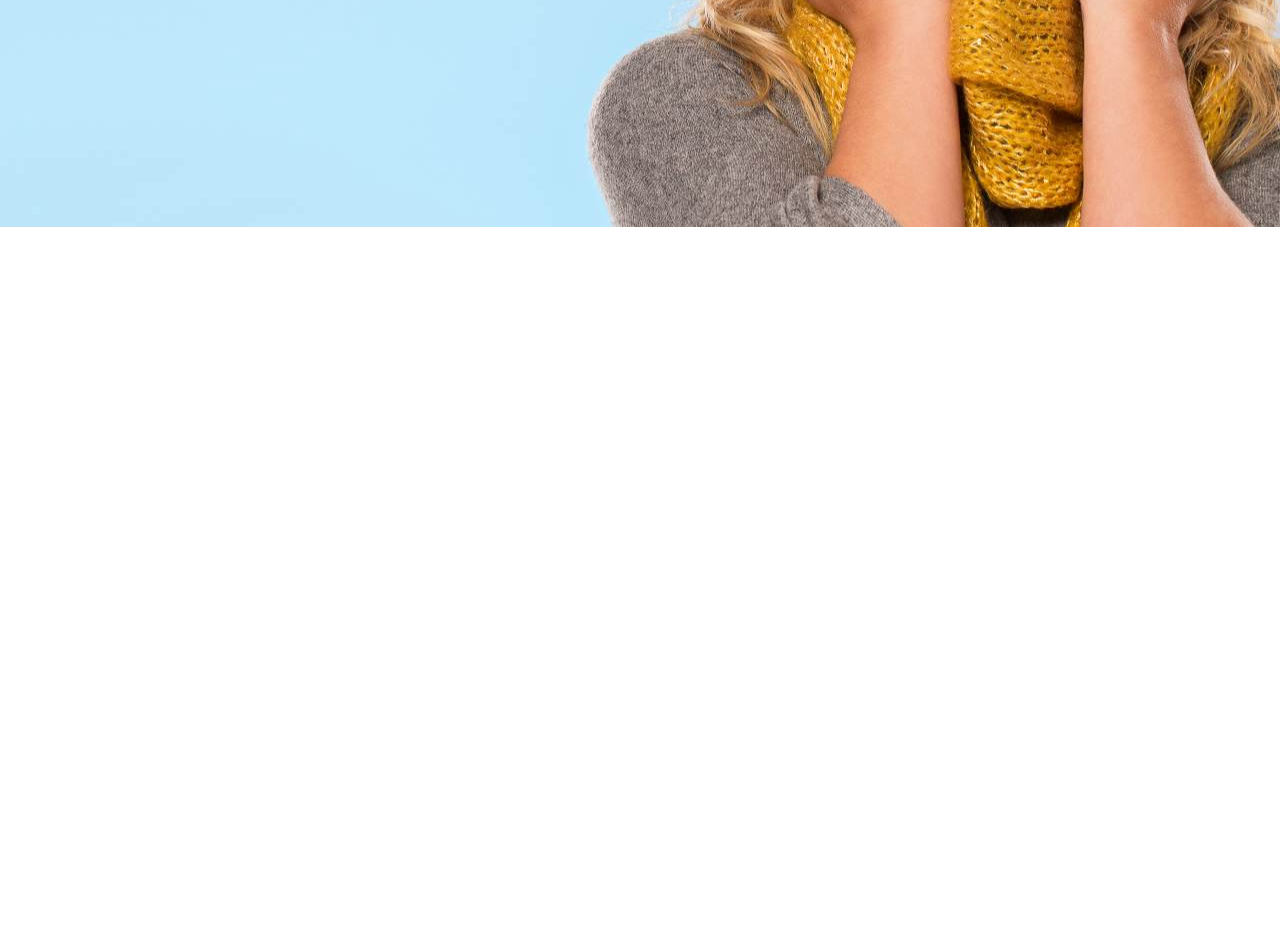
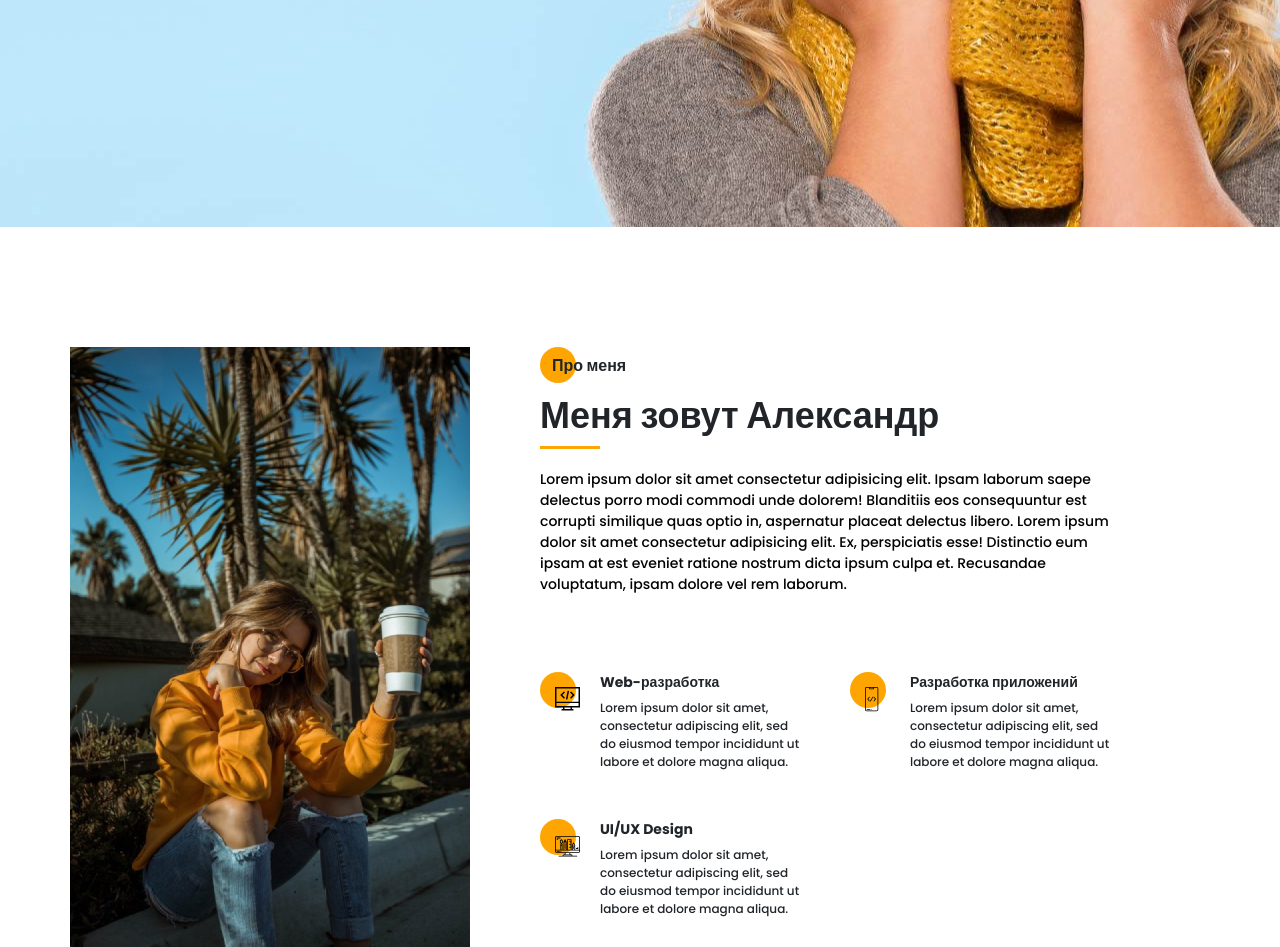
Before and after one commit to MrUnderSan/Portfolio, a website: page src/index.html in a window 1280 px wide. Shown: the part 573-1520 px from the top of the page. Before the commit the page ends 800 px from the top, so only its background shows below. Drawn offline with nearby package versions, Linux system fonts and the light colour scheme; files that its build step writes are made by us from their sources; files whose address does not match are found by name.

Commit message:
add about

```diff
--- a/src/index.html
+++ b/src/index.html
@@ -127,6 +127,70 @@
         </div>
     </section>
 
+    <section class="about">
+        <div class="container">
+            <div class="about__wrapper">
+                <div class="about__photo">
+                    <img src="img/main_photo.jpg" alt="photo">
+                </div>
+                <div class="about__descr">
+                    <h2 class="title title_fz16 about__title">
+                        Про меня
+                    </h2>
+                    <div class="title title_fz36 about__subtitle">Меня зовут Александр</div>
+                    <div class="divider"></div>
+                    <p class="about__text">
+                        Lorem ipsum dolor sit amet consectetur adipisicing elit. Ipsam laborum saepe delectus porro modi commodi unde dolorem! Blanditiis eos consequuntur est corrupti similique quas optio in, aspernatur placeat delectus libero.
+                        Lorem ipsum dolor sit amet consectetur adipisicing elit. Ex, perspiciatis esse! Distinctio eum ipsam at est eveniet ratione nostrum dicta ipsum culpa et. Recusandae voluptatum, ipsam dolore vel rem laborum.
+                    </p>
+                </div>
+
+                <div class="about__skills">
+                    <div class="about__skills-item">
+                        <div class="about__skills-circle">
+                            <img src="icons/about_me/web_development.svg" alt="dew-dew">
+                        </div>
+                        <div>
+                            <div class="title title_fz14">
+                                Web-разработка
+                            </div>
+                            <div class="about__skills-text">
+                                Lorem ipsum dolor sit amet, consectetur adipiscing elit, sed do eiusmod tempor incididunt ut labore et dolore magna aliqua.
+                            </div>
+                        </div>
+                    </div>
+                    <div class="about__skills-item">
+                        <div class="about__skills-circle">
+                            <img src="icons/about_me/mobile_dev.svg" alt="mobile-dew">
+                        </div>
+                        <div>
+                            <div class="title title_fz14">
+                                Разработка приложений
+                            </div>
+                            <div class="about__skills-text">
+                                Lorem ipsum dolor sit amet, consectetur adipiscing elit, sed do eiusmod tempor incididunt ut labore et dolore magna aliqua.
+                            </div>
+                        </div>
+                    </div>
+                    <div class="about__skills-item">
+                        <div class="about__skills-circle">
+                            <img src="icons/about_me/design.svg" alt="web-design">
+                        </div>
+                        <div>
+                            <div class="title title_fz14">
+                                UI/UX Design
+                            </div>
+                            <div class="about__skills-text">
+                                Lorem ipsum dolor sit amet, consectetur adipiscing elit, sed do eiusmod tempor incididunt ut labore et dolore magna aliqua.
+                            </div>
+                        </div>
+                    </div>
+                </div>
+
+            </div>
+        </div>
+    </section>
+
     <script src="js/script.js"></script>
 </body>
 </html>
--- /dev/null
+++ b/src/sass/blocks/_about.scss
@@ -0,0 +1,63 @@
+.about {
+    padding-top: 120px;
+    &__wrapper {
+        display: grid;
+        grid-template-columns: 400px 570px;
+        grid-template-rows: minmax(245px, auto) minmax(255px, auto);
+        grid-auto-rows: minmax(245px, auto);
+        column-gap: 70px;
+        row-gap: 40px;
+    }
+    &__photo {
+        grid-row: 1/3;
+        img {
+            width: 100%;
+        }
+    }
+    &__descr {
+        padding-top: 6px;
+        .divider {
+            margin-top: 0;
+        }
+    }
+    &__title {
+        position: relative;
+        padding-left: 12px;
+        padding-top: 1px;
+        @include before_circle;
+    }
+    &__text {
+        margin-top: 20px;
+        font-size: 14px;
+        line-height: 21px;
+        color: #000000;
+    }
+    &__skills {
+        display: grid;
+        grid-template: repeat(2, minmax(115px, auto)) / repeat(2, 260px);
+        grid-auto-rows: 1fr;
+        column-gap: 50px;
+        row-gap: 20px;
+        &-item {
+            display: grid;
+            grid-template-columns: 40px 200px;
+            column-gap: 20px;
+        }
+        &-circle {
+            position: relative;
+            padding: 15px 0 0 15px;
+            @include before_circle;
+            &:before {
+                top: 0;
+            }
+        }
+        &-text {
+            margin-top: 6px;
+            font-size: 12px;
+            line-height: 18px;
+        }
+    }
+
+
+
+}
--- a/src/sass/blocks/_title.scss
+++ b/src/sass/blocks/_title.scss
@@ -10,6 +10,9 @@
         font-size: 16px;
         line-height: 24px;
     }
+    &_fz36 {
+        font-size: 36px;
+    }
     &_fz48 {
         font-size: 48px;
     }
--- a/src/sass/style.scss
+++ b/src/sass/style.scss
@@ -16,8 +16,16 @@
     margin: 0 auto;
 }
 
+.divider {
+    width: 60px;
+    height: 3px;
+    background-color: $main-color;
+    margin-top: 25px;
+}
+
 @import 'blocks/promo';
 @import 'blocks/title';
 @import 'blocks/button';
 @import 'blocks/sidepanel';
 @import 'blocks/menu';
+@import 'blocks/about';
```
Also changed, not shown: dist/css/style.min.css, dist/index.html.
